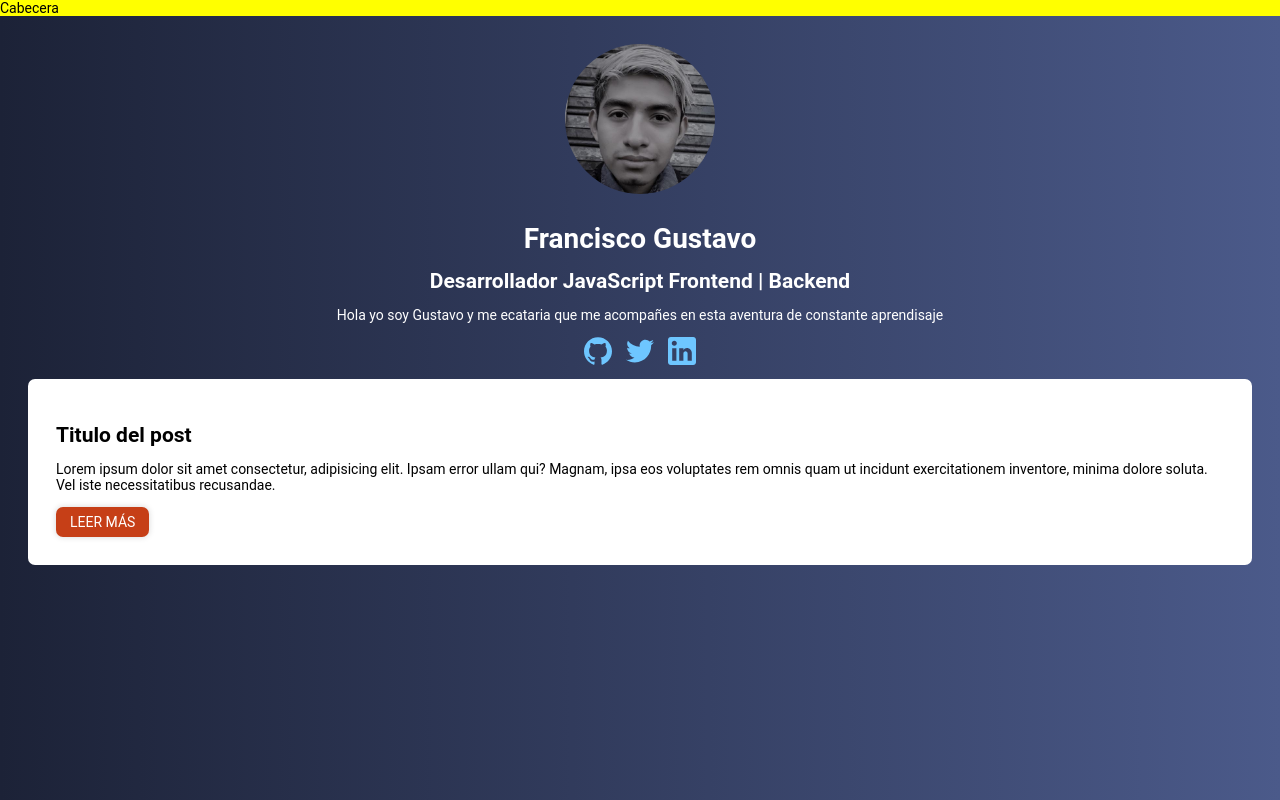
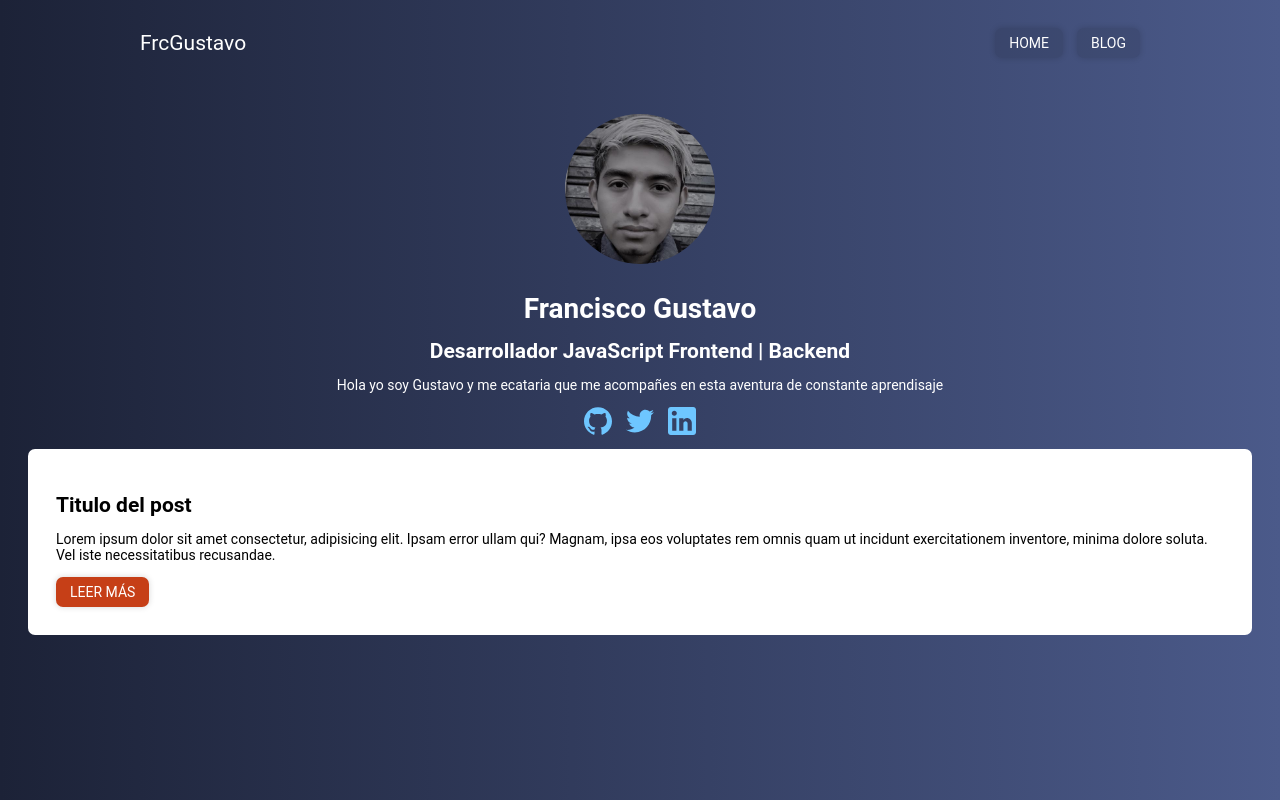
Before and after one commit to FrcGustavo/FrcGustavoBlog, a React app in the folder client/: page / in a window 1280 px wide. Built offline with nearby package versions, Linux system fonts and the light colour scheme.

Commit message:
Add Header component

```diff
--- a/client/src/frontend/assets/styles/App.scss
+++ b/client/src/frontend/assets/styles/App.scss
@@ -15,15 +15,24 @@ img {
     width: 100%;
 }
 
+a {
+    text-decoration: none;
+}
+
 #app {
     width: 100vw;
     height: 100vh;
     overflow-y: auto;
-    background-color: yellow;
 }
 
 @mixin shadow {
     box-shadow: 0 0 6px rgba(0, 0, 0, 0.16);
+}
+
+.container {
+    width: 100%;
+    max-width: 1000px;
+    margin: auto;
 }
 
 .btn {
@@ -35,4 +44,8 @@ img {
         background-color: $secondary-dark;
         color: white;
     }
+    &-secondary {
+        background-color: rgba(0, 0, 0, 0.1);
+        color: white;
+    }
 }
--- /dev/null
+++ b/client/src/frontend/assets/styles/components/Header.scss
@@ -0,0 +1,18 @@
+.header {
+    padding: $font-size * 2 $font-size * 2;
+    padding-bottom: $font-size;
+    background: linear-gradient(90deg, $primary-gradient, $secondary-gradient);
+    .header-container {
+        display: flex;
+        justify-content: space-between;
+        align-items: center;
+    }
+    .logo {
+        font-size: $font-size * 1.5;
+        color: white;
+    }
+    .nav a {
+        display: inline-block;
+        margin-left: $font-size;
+    }
+}
--- a/client/src/frontend/assets/styles/main.scss
+++ b/client/src/frontend/assets/styles/main.scss
@@ -3,4 +3,5 @@ $primary-gradient: #1C2237;
 $secondary-gradient: #4B5A8A;
 $secondary-dark: #C63F17;
 @import './App.scss';
+@import './components/Header.scss';
 @import './pages/Home.scss';
--- a/client/src/frontend/assets/styles/pages/Home.scss
+++ b/client/src/frontend/assets/styles/pages/Home.scss
@@ -1,8 +1,9 @@
 .home {
     width: 100vw;
-    height: 100vh;
+    min-height: 100vh;
     background: linear-gradient(90deg, $primary-gradient, $secondary-gradient);
     padding: $font-size * 2;
+    padding-top: $font-size * 3;
 }
 
 .home-info {
--- /dev/null
+++ b/client/src/frontend/components/Header.jsx
@@ -0,0 +1,16 @@
+import React from 'react';
+import { Link } from 'react-router-dom';
+
+const Header = () => (
+  <header className="header">
+    <div className="header-container container">
+      <Link className="logo" to="/">FrcGustavo</Link>
+      <nav className="nav">
+        <Link className="btn btn-secondary" to="/">Home</Link>
+        <Link className="btn btn-secondary" to="/blog">Blog</Link>
+      </nav>
+    </div>
+  </header>
+);
+
+export default Header;
--- a/client/src/frontend/components/Layout.jsx
+++ b/client/src/frontend/components/Layout.jsx
@@ -1,9 +1,10 @@
 /* eslint-disable react/prop-types */
 import React from 'react';
+import Header from './Header';
 
 const Layout = ({ children }) => (
   <>
-    <header>Cabecera</header>
+    <Header />
     <main>
       {children}
     </main>
```
